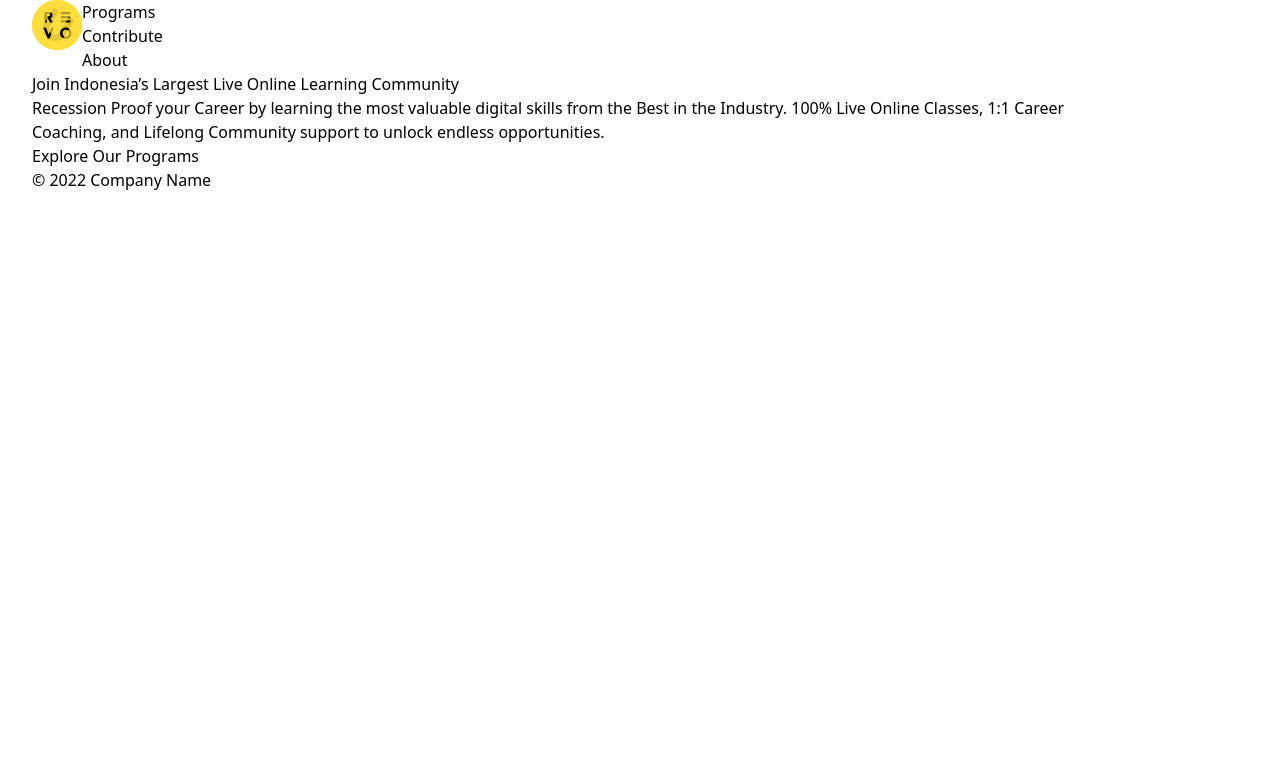
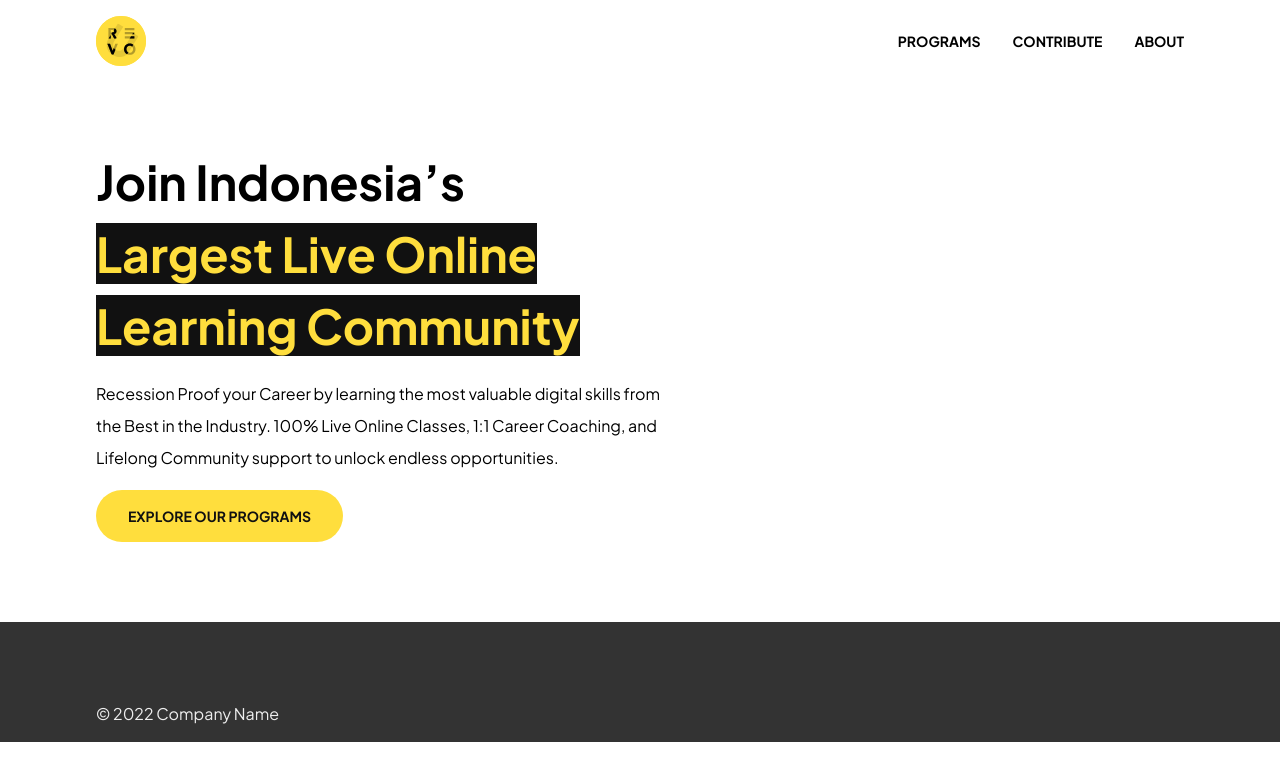
Before and after one commit to revou-fsse-archive/our-company-website, a plain HTML site: page index.html in a window 1280 px wide. Drawn offline with Linux system fonts and the light colour scheme.

Commit message:
feat: style the contents

```diff
--- a/styles/index.css
+++ b/styles/index.css
@@ -1,9 +1,24 @@
-@import url("/styles/base.css"); /* Using a url */
+@import url("/styles/base.css");
+
+:root {
+  --color-white: #eee;
+  --color-black: #111;
+  --color-primary: #ffde3d;
+}
+
+/* Custom Default Styles */
+
+body {
+  font-family: "Plus Jakarta Sans", sans-serif;
+}
 
 /* Custom Semantic CSS */
 
 .navigation {
   display: flex;
+  justify-content: space-between;
+  align-items: center;
+  padding: 1rem 0;
 }
 
 .navigation .logo {
@@ -11,10 +26,81 @@
   width: 50px;
 }
 
+.navigation-items {
+  display: flex;
+  gap: 2rem;
+  text-transform: uppercase;
+  font-weight: 700;
+  font-size: 0.875rem; /* 14px */
+  line-height: 1.25rem;
+}
+
+.navigation-items a:hover {
+  opacity: 0.5;
+}
+
+.hero {
+  padding-top: 4rem;
+}
+
+.hero-lock {
+  max-width: 36rem;
+  display: flex;
+  flex-direction: column;
+  align-items: flex-start;
+  gap: 1rem;
+}
+
+.hero-lock h1 {
+  font-size: 3rem;
+  font-weight: 700;
+  max-width: 500px;
+}
+
+.hero-lock h1 .accent {
+  color: var(--color-primary);
+  background-color: var(--color-black);
+}
+
+.hero-lock p {
+  line-height: 2rem;
+}
+
+.button-cta {
+  display: inline-block;
+  color: var(--color-black);
+  background-color: var(--color-primary);
+  text-transform: uppercase;
+  font-weight: 700;
+  border-radius: 5rem;
+  padding: 1rem 2rem;
+  font-size: 0.875rem;
+  line-height: 1.25rem;
+  transition: all 0.2s;
+}
+
+.button-cta:hover {
+  color: var(--color-primary);
+  background-color: var(--color-black);
+}
+
+.main {
+  margin-bottom: 5rem;
+}
+
+.footer {
+  padding-top: 5rem;
+  padding-bottom: 1rem;
+  background-color: #333;
+  color: var(--color-white);
+}
+
 /* Custom Utility CSS */
 
 .container {
-  padding: 0 2rem;
+  margin: 0 auto;
+  padding-left: 2rem;
+  padding-right: 2rem;
   width: 100%;
   max-width: 72rem;
 }
```
